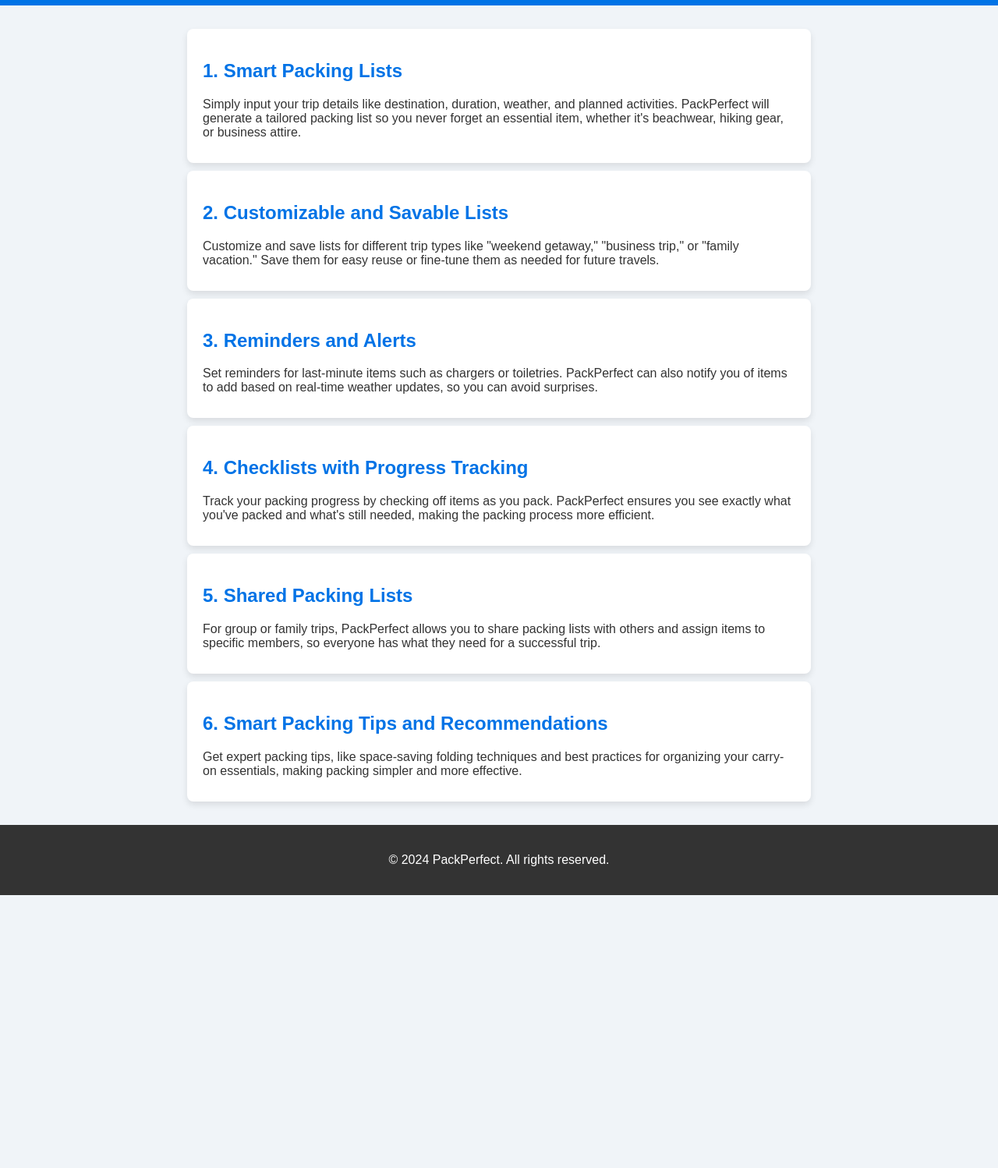
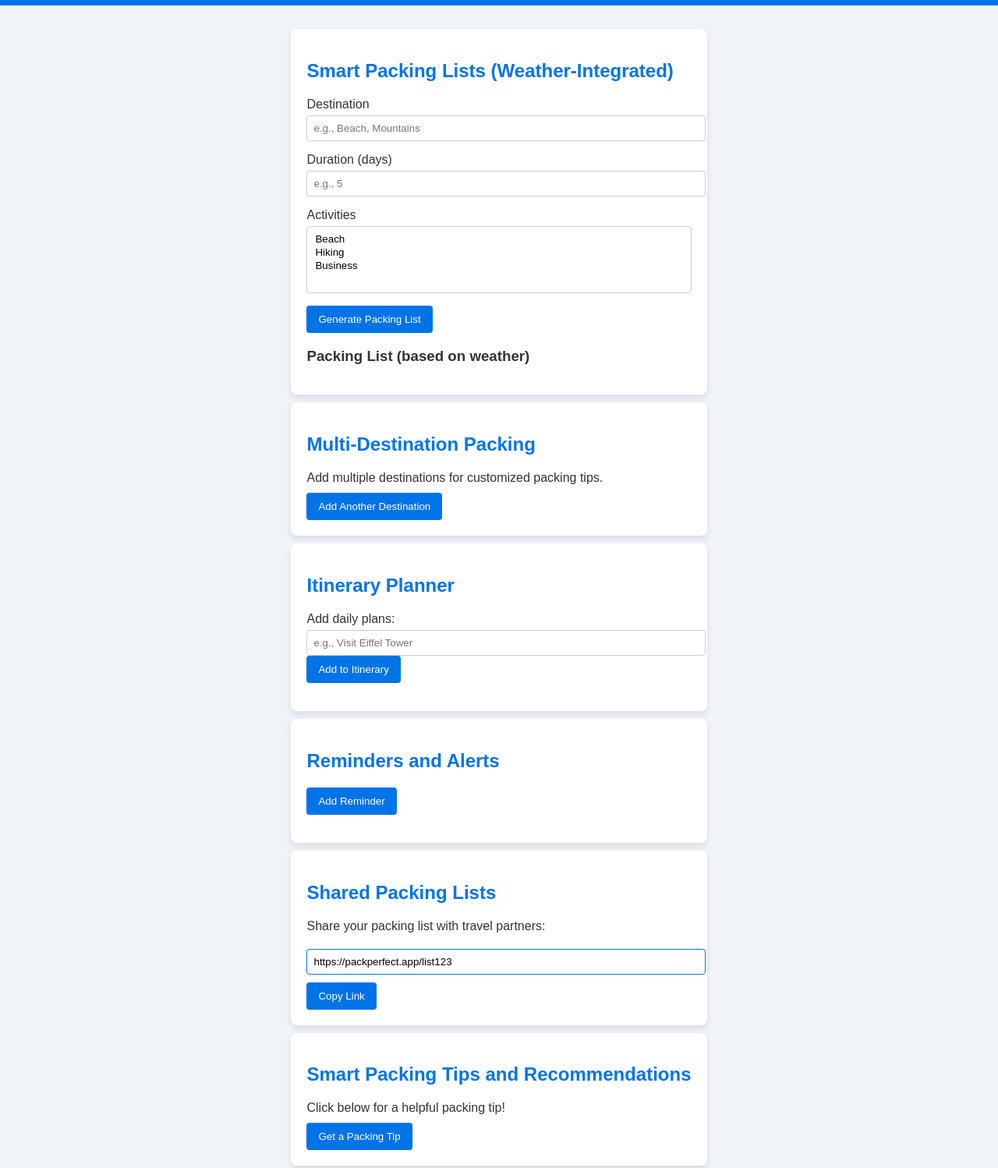
Before and after one commit to Longsec1/packperfect, a plain HTML site: page index.html in a window 1280 px wide. Shown: the part 120-1618 px from the top of the page at 78% size. Before the commit the page ends 1268 px from the top, so only its background shows below. Drawn offline with Linux system fonts and the light colour scheme.

Commit message:
Update index.html

```diff
--- a/index.html
+++ b/index.html
@@ -51,6 +51,49 @@
       color: #fff;
       width: 100%;
     }
+    .form-group {
+      margin-bottom: 15px;
+    }
+    .form-group label {
+      display: block;
+      margin-bottom: 5px;
+    }
+    .form-group input, .form-group select {
+      width: 100%;
+      padding: 8px;
+      border: 1px solid #ccc;
+      border-radius: 4px;
+    }
+    .checklist {
+      list-style-type: none;
+      padding: 0;
+    }
+    .checklist li {
+      display: flex;
+      align-items: center;
+      padding: 8px;
+      background: #f9f9f9;
+      margin: 5px 0;
+      border-radius: 4px;
+    }
+    .checklist input[type="checkbox"] {
+      margin-right: 10px;
+    }
+    .button {
+      padding: 10px 15px;
+      color: #fff;
+      background-color: #0073e6;
+      border: none;
+      border-radius: 4px;
+      cursor: pointer;
+    }
+    .share-input {
+      width: 100%;
+      padding: 8px;
+      border: 1px solid #0073e6;
+      border-radius: 4px;
+      margin: 10px 0;
+    }
   </style>
 </head>
 <body>
@@ -61,34 +104,70 @@
   </header>
 
   <div class="container">
+    <!-- Packing List Generator with Weather Integration -->
     <section class="feature">
-      <h2>1. Smart Packing Lists</h2>
-      <p>Simply input your trip details like destination, duration, weather, and planned activities. PackPerfect will generate a tailored packing list so you never forget an essential item, whether it's beachwear, hiking gear, or business attire.</p>
+      <h2>Smart Packing Lists (Weather-Integrated)</h2>
+      <div class="form-group">
+        <label for="destination">Destination</label>
+        <input type="text" id="destination" placeholder="e.g., Beach, Mountains">
+      </div>
+      <div class="form-group">
+        <label for="duration">Duration (days)</label>
+        <input type="number" id="duration" min="1" placeholder="e.g., 5">
+      </div>
+      <div class="form-group">
+        <label for="activities">Activities</label>
+        <select id="activities" multiple>
+          <option value="beach">Beach</option>
+          <option value="hiking">Hiking</option>
+          <option value="business">Business</option>
+        </select>
+      </div>
+      <button class="button" onclick="generatePackingList()">Generate Packing List</button>
+
+      <h3>Packing List (based on weather)</h3>
+      <ul id="packing-list" class="checklist"></ul>
     </section>
 
+    <!-- Multi-Destination Packing Optimization -->
     <section class="feature">
-      <h2>2. Customizable and Savable Lists</h2>
-      <p>Customize and save lists for different trip types like "weekend getaway," "business trip," or "family vacation." Save them for easy reuse or fine-tune them as needed for future travels.</p>
+      <h2>Multi-Destination Packing</h2>
+      <p>Add multiple destinations for customized packing tips.</p>
+      <div id="destinations-container"></div>
+      <button class="button" onclick="addDestination()">Add Another Destination</button>
     </section>
 
+    <!-- In-App Itinerary Planner -->
     <section class="feature">
-      <h2>3. Reminders and Alerts</h2>
-      <p>Set reminders for last-minute items such as chargers or toiletries. PackPerfect can also notify you of items to add based on real-time weather updates, so you can avoid surprises.</p>
+      <h2>Itinerary Planner</h2>
+      <div class="form-group">
+        <label for="itinerary">Add daily plans:</label>
+        <input type="text" id="itinerary-input" placeholder="e.g., Visit Eiffel Tower">
+        <button class="button" onclick="addItinerary()">Add to Itinerary</button>
+      </div>
+      <ul id="itinerary-list" class="checklist"></ul>
     </section>
 
+    <!-- Reminders and Alerts -->
     <section class="feature">
-      <h2>4. Checklists with Progress Tracking</h2>
-      <p>Track your packing progress by checking off items as you pack. PackPerfect ensures you see exactly what you've packed and what's still needed, making the packing process more efficient.</p>
+      <h2>Reminders and Alerts</h2>
+      <button class="button" onclick="addReminder()">Add Reminder</button>
+      <ul id="reminders-list" class="checklist"></ul>
     </section>
 
+    <!-- Shared Packing Lists -->
     <section class="feature">
-      <h2>5. Shared Packing Lists</h2>
-      <p>For group or family trips, PackPerfect allows you to share packing lists with others and assign items to specific members, so everyone has what they need for a successful trip.</p>
+      <h2>Shared Packing Lists</h2>
+      <p>Share your packing list with travel partners:</p>
+      <input type="text" id="share-link" class="share-input" value="https://packperfect.app/list123" readonly>
+      <button class="button" onclick="copyLink()">Copy Link</button>
     </section>
 
+    <!-- Smart Packing Tips and Recommendations -->
     <section class="feature">
-      <h2>6. Smart Packing Tips and Recommendations</h2>
-      <p>Get expert packing tips, like space-saving folding techniques and best practices for organizing your carry-on essentials, making packing simpler and more effective.</p>
+      <h2>Smart Packing Tips and Recommendations</h2>
+      <p id="packing-tips">Click below for a helpful packing tip!</p>
+      <button class="button" onclick="showRandomTip()">Get a Packing Tip</button>
     </section>
   </div>
 
@@ -96,5 +175,68 @@
     <p>&copy; 2024 PackPerfect. All rights reserved.</p>
   </footer>
 
+  <script>
+    function generatePackingList() {
+      const packingListEl = document.getElementById('packing-list');
+      packingListEl.innerHTML = ''; // Clear previous list
+      const items = ['Toothbrush', 'Shampoo', 'Sunscreen', 'Clothes', 'Snacks'];
+      // Additional logic to fetch and incorporate weather data goes here
+
+      items.forEach(item => {
+        const li = document.createElement('li');
+        li.innerHTML = `<input type="checkbox"> ${item}`;
+        packingListEl.appendChild(li);
+      });
+    }
+
+    function addDestination() {
+      const container = document.getElementById('destinations-container');
+      const input = document.createElement('input');
+      input.type = 'text';
+      input.placeholder = 'Enter another destination';
+      input.className = 'form-group';
+      container.appendChild(input);
+    }
+
+    function addItinerary() {
+      const itineraryInput = document.getElementById('itinerary-input').value;
+      if (itineraryInput) {
+        const itineraryList = document.getElementById('itinerary-list');
+        const li = document.createElement('li');
+        li.innerHTML = `<input type="checkbox"> ${itineraryInput}`;
+        itineraryList.appendChild(li);
+      }
+    }
+
+    function addReminder() {
+      const reminderText = prompt("Enter a last-minute item to remember:");
+      if (reminderText) {
+        const remindersList = document.getElementById('reminders-list');
+        const li = document.createElement('li');
+        li.innerHTML = `<input type="checkbox"> ${reminderText}`;
+        remindersList.appendChild(li);
+      }
+    }
+
+    function copyLink() {
+      const shareLink = document.getElementById('share-link');
+      shareLink.select();
+      document.execCommand('copy');
+      alert('Link copied to clipboard!');
+    }
+
+    function showRandomTip() {
+      const tips = [
+        "Roll your clothes to save space.",
+        "Use packing cubes for better organization.",
+        "Place heavier items at the bottom of your bag.",
+        "Bring a portable charger for long trips.",
+        "Pack a small first-aid kit for emergencies."
+      ];
+      const randomTip = tips[Math.floor(Math.random() * tips.length)];
+      document.getElementById('packing-tips').textContent = randomTip;
+    }
+  </script>
+
 </body>
   </html>
```
